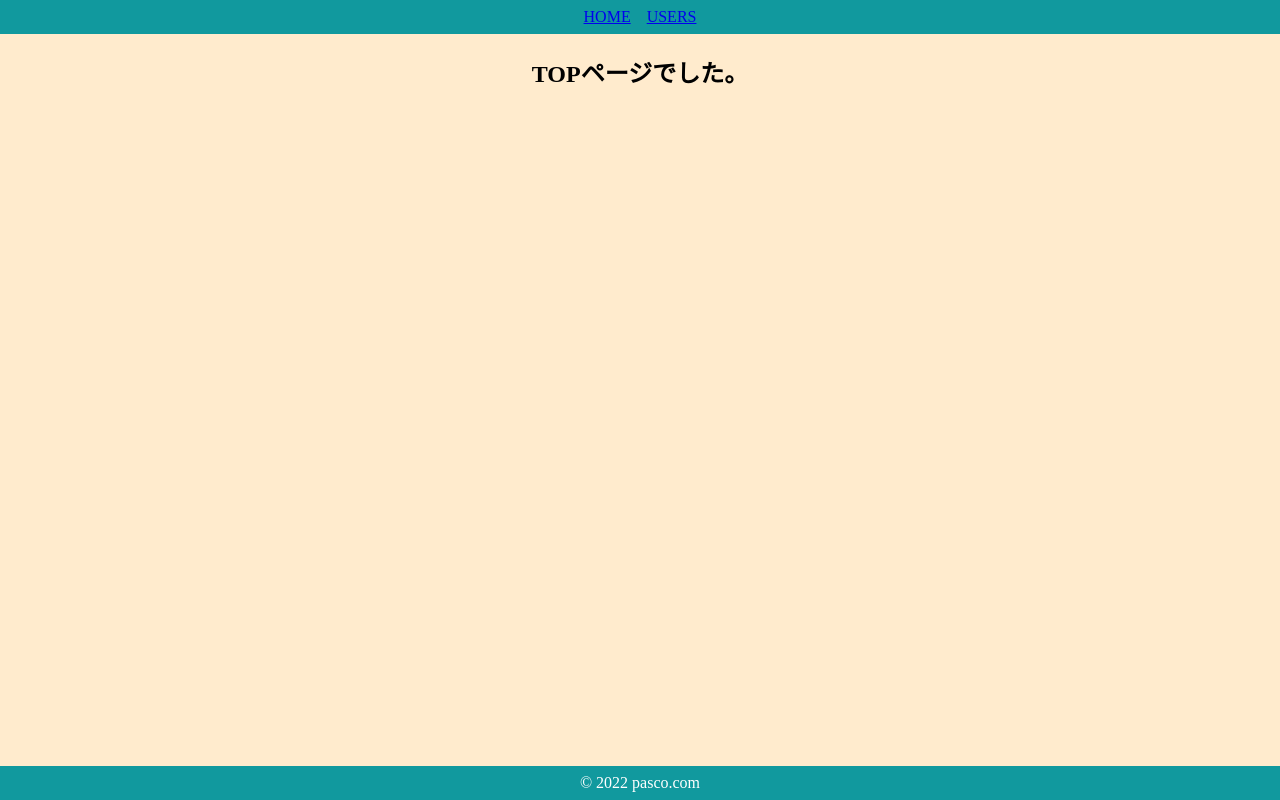
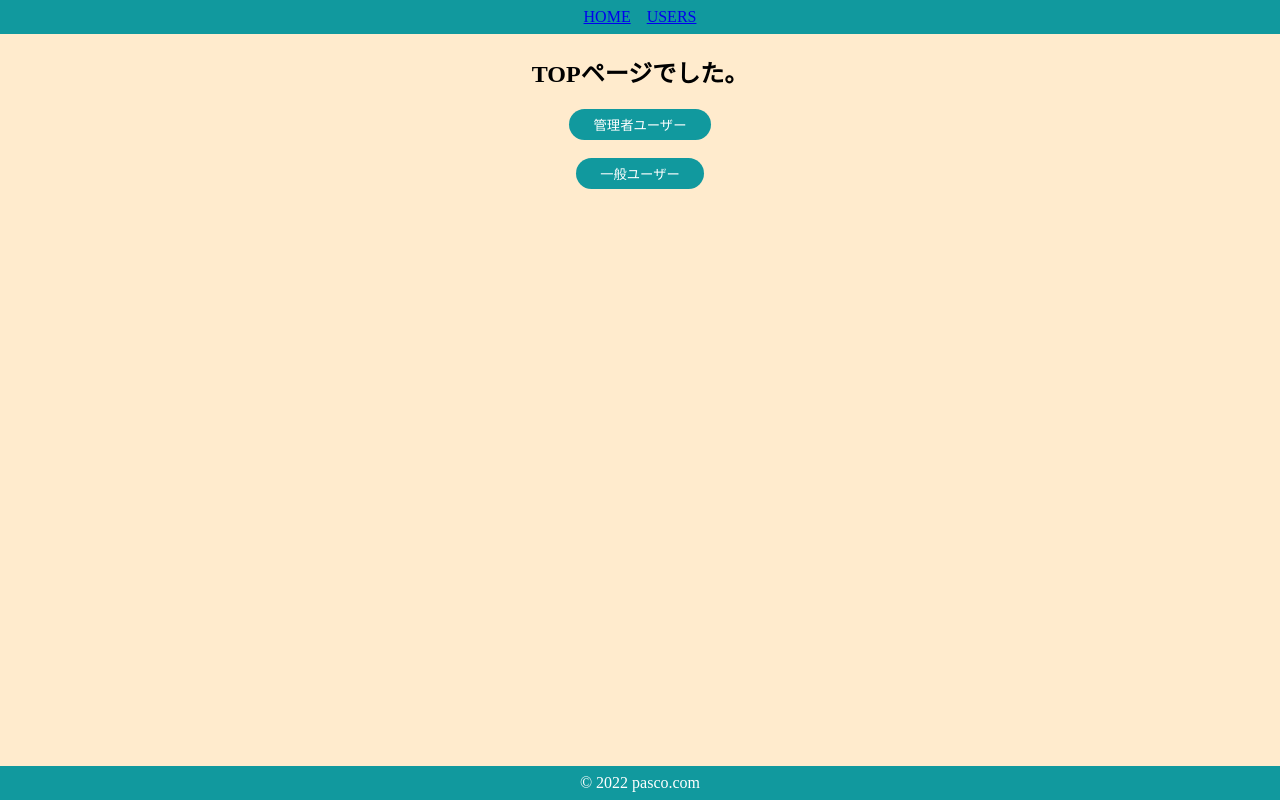
Before and after one commit to kato1808/202211041447, a React (Create React App) app: page / in a window 1280 px wide. Built offline with nearby package versions, Linux system fonts and the light colour scheme.

Commit message:
202211141155

```diff
--- a/src/components/atoms/button/SecondaryButton.jsx
+++ b/src/components/atoms/button/SecondaryButton.jsx
@@ -2,8 +2,8 @@
 import { BaseButton } from "./BaseButton";
 
 export const SecondaryButton = (props) => {
-  const { children } = props;
-  return <SButton>{children}</SButton>;
+  const { children, onClick } = props;
+  return <SButton onClick={onClick}>{children}</SButton>;
 };
 
 const SButton = styled(BaseButton)`
--- a/src/components/molecules/user/UserIconWithName.jsx
+++ b/src/components/molecules/user/UserIconWithName.jsx
@@ -1,11 +1,12 @@
 import styled from "styled-components";
 
 export const UserIconWithName = (props) => {
-  const { img, name } = props;
+  const { img, name, isAdmin } = props;
   return (
     <SContainer>
       <SImg height={160} width={160} src={img} alt={name} />
       <SName> {name} </SName>
+      {isAdmin && <SEdit>編集</SEdit>}
     </SContainer>
   );
 };
@@ -24,3 +25,8 @@
   margin: 0;
   color: #40514e;
 `;
+const SEdit = styled.span`
+  text-decoration: underline;
+  color: #aaa;
+  cursor: pointer;
+`;
--- a/src/components/organisms/user/UserCard.jsx
+++ b/src/components/organisms/user/UserCard.jsx
@@ -3,10 +3,10 @@
 import { UserIconWithName } from "../../molecules/user/UserIconWithName";
 
 export const UserCard = (props) => {
-  const { user } = props;
+  const { user, isAdmin } = props;
   return (
     <Card>
-      <UserIconWithName img={user.img} name={user.name} />
+      <UserIconWithName img={user.img} name={user.name} isAdmin={isAdmin} />
       <SDl>
         <dt>メール</dt>
         <dd>{user.email}</dd>
--- a/src/components/pages/Top.jsx
+++ b/src/components/pages/Top.jsx
@@ -1,9 +1,21 @@
 import styled from "styled-components";
+import { SecondaryButton } from "../atoms/button/SecondaryButton";
+import { useHistory } from "react-router-dom";
+import { useLocation } from "react-router-dom";
 
 export const Top = () => {
+  const history = useHistory();
+  const onClickAdmin = () =>
+    history.push({ pathname: "/users", state: { isAdmin: true } });
+  const onClickGeneral = () =>
+    history.push({ pathname: "/users", state: { isAdmin: false } });
   return (
     <SContainer>
       <h2>TOPページでした。</h2>
+      <SecondaryButton onClick={onClickAdmin}>管理者ユーザー</SecondaryButton>
+      <br />
+      <br />
+      <SecondaryButton onClick={onClickGeneral}>一般ユーザー</SecondaryButton>
     </SContainer>
   );
 };
--- a/src/components/pages/Users.jsx
+++ b/src/components/pages/Users.jsx
@@ -1,3 +1,4 @@
+import { useLocation } from "react-router-dom";
 import styled from "styled-components";
 import { SearchInput } from "../molecules/SearchInput";
 import { UserCard } from "../organisms/user/UserCard";
@@ -17,13 +18,15 @@
 });
 
 export const Users = () => {
+  const { state } = useLocation();
+  const isAdmin = state ? state.isAdmin : false;
   return (
     <SContainer>
       <h2>ユーザ一覧</h2>
       <SearchInput />
       <SUserArea>
         {users.map((user) => (
-          <UserCard key={user.id} user={user} />
+          <UserCard key={user.id} user={user} isAdmin={isAdmin} />
         ))}
       </SUserArea>
     </SContainer>
```
